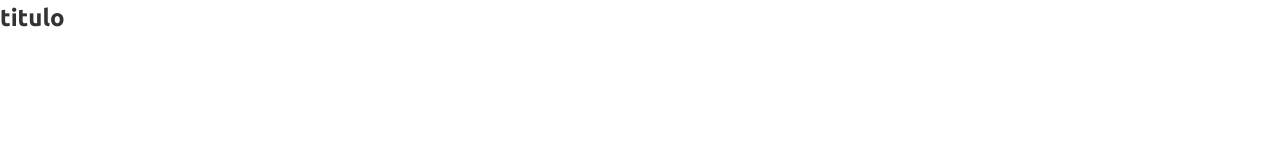
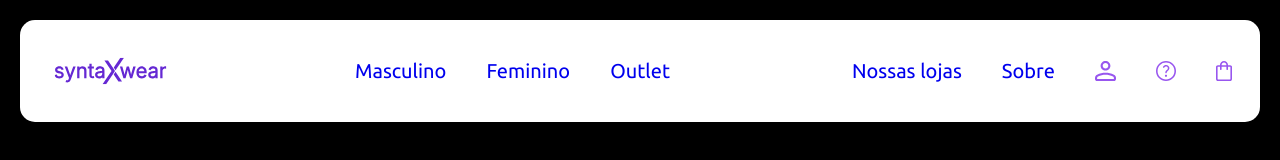
Before and after one commit to rafaeldutradesena/ecommerce-syntaxwear, a plain HTML site: page index.html in a window 1280 px wide. Drawn offline with Linux system fonts and the light colour scheme.

Commit message:
feat: adiciona header com estilização desktop

```diff
--- a/css/base.css
+++ b/css/base.css
@@ -2,4 +2,5 @@
 body{
     font-family: var(--fonte-principal);
     color: #333333;
+    background-color: black;
 }
--- a/css/components/header.css
+++ b/css/components/header.css
@@ -1 +1,48 @@
 /* header.css */
+.header{
+    position: fixed;
+    top: 20px;
+    left: 50%;
+    transform: translate(-50%);
+    width: calc(100% - 40px);
+    border-radius: 15px;
+    z-index: 999;
+    display: flex;
+    justify-content: space-between;
+    align-items: center;
+    padding: 20px 28px;
+    background-color: #ffffff;
+}
+
+.logo img{
+    height: 40px;
+}
+
+.nav-center ul{
+    display: flex;
+    gap: 2.5rem;
+}
+
+.nav-center a,
+.nav-right a{
+    font-size: 1.25rem;
+}
+
+.nav-center a:hover,
+.nav-right a:hover{
+    color: #7c3aed;
+}
+
+.nav-right ul{
+    display: flex;
+    gap: 2.5rem;
+    align-items: center;
+}
+
+.nav-right img{
+    height: 20px;
+}
+
+.nav-right a:hover img{
+    opacity: 0.7;
+}
--- a/css/reset.css
+++ b/css/reset.css
@@ -1,4 +1,4 @@
-/* Reset CSS baseado no Andy Bell */
+/* Reset CSS baseado no reset do Andy Bell */
 
 /* Box sizing rules */
 *,
@@ -19,12 +19,11 @@
 figure,
 blockquote,
 dl,
-dl,
-ul {
+dd {
   margin: 0;
 }
 
-/* Remove list styles on ul, ol elements with a list role */
+/* Remove list styles on ul, ol elements with a list role, which suggests default styling will be removed */
 ul[role='list'],
 ol[role='list'] {
   list-style: none;
@@ -42,15 +41,17 @@
   line-height: 1.5;
 }
 
-/* Remove default padding */
-ul,
-ol {
-  padding: 0;
-}
-
 /* A elements that don't have a class get default styles */
 a:not([class]) {
   text-decoration-skip-ink: auto;
+}
+
+a{
+  text-decoration: none;
+}
+
+ul,ol{
+  list-style: none;
 }
 
 /* Make images easier to work with */
@@ -68,7 +69,7 @@
   font: inherit;
 }
 
-/* Remove all animations and transitions for people that prefer not to see them */
+/* Remove all animations, transitions and smooth scroll for people that prefer not to see them */
 @media (prefers-reduced-motion: reduce) {
   html:focus-within {
     scroll-behavior: auto;
--- a/index.html
+++ b/index.html
@@ -4,26 +4,51 @@
 <head>
   <meta charset="UTF-8">
   <meta name="viewport" content="width=device-width, initial-scale=1.0">
-  <title>SyntaxWear - Ecommerce</title>
+  <title>SyntaxWear - Tênis e Sneakers Online</title>
 
   <link rel="stylesheet" href="./css/reset.css">
   <link rel="stylesheet" href="./css/variables.css">
   <link rel="stylesheet" href="./css/base.css">
   <link rel="stylesheet" href="./css/layout.css">
 
+  <link rel="stylesheet" href="./css/components/header.css">
+
 </head>
 
 <body>
 
-  <header class="site-header">
+  <header class="header">
     <!-- Logo e navegação -->
+    <h1 class="logo">
+      <a href="/" title="SyntaxWear - Tênis e Sneakers Online">
+        <img src="./images/logo/logo.svg" alt="SyntaxWear - Tênis e Sneakers Online">
+      </a>
+    </h1>
+
+    <nav class="nav-center" aria-label="Categorias Principais">
+      <ul>
+        <li><a href="#">Masculino</a></li>
+        <li><a href="#">Feminino</a></li>
+        <li><a href="#">Outlet</a></li>
+      </ul>
+    </nav>
+
+    <nav class="nav-right" aria-label="Acesso rápido">
+      <ul>
+        <li><a href="#">Nossas lojas</a></li>
+        <li><a href="#">Sobre</a></li>
+        <li><a href="#"><img src="images/logo/user.svg" alt="Perfil" /></a></li>
+        <li><a href="#"><img src="images/logo/help.svg" alt="Ajuda" /></a></li>
+        <li><a href="#"><img src="images/logo/bag.svg" alt="Sacola" /></a></li>
+      </ul>
+    </nav>
+
   </header>
 
   <main>
 
     <section class="hero-section">
       <!-- Seção hero -->
-       <h1>titulo</h1>
     </section>
 
     <section class="categories-section">
```
Also changed, not shown: images/logo/Logo.svg (added), images/logo/bag.svg (added), images/logo/help.svg (added), images/logo/user.svg (added).
